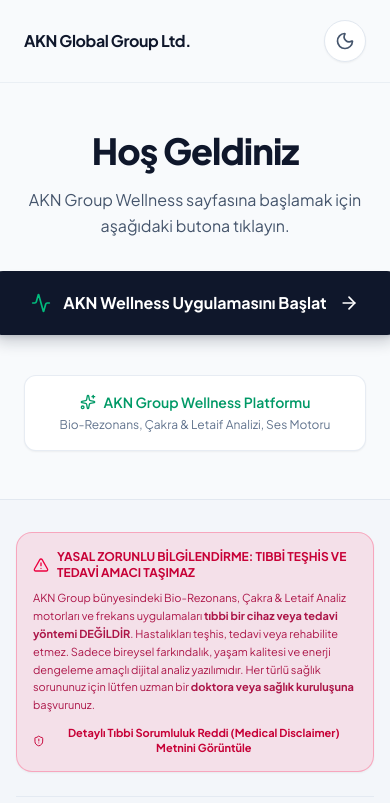
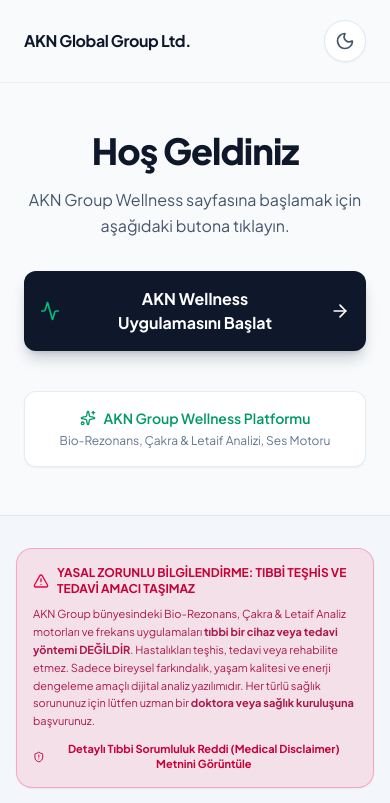
Before and after one commit to pskabdulkadir/akngroupwellness, a React (Vite) app: page / in a window 390 px wide. Shown: the top 803 px of the page. Built offline with nearby package versions, Linux system fonts and the light colour scheme; what @fingerprintjs/fingerprintjs would draw is missing.

Commit message:
Fix: Veritabanı şeması ve deployment güncellemeleri

```diff
--- a/src/App.tsx
+++ b/src/App.tsx
@@ -168,19 +168,19 @@ export default function App() {
             </p>
 
             {/* Ortadaki Tek Ana Buton */}
-            <div className="flex items-center gap-4 w-full justify-center">
+            <div className="flex w-full justify-center">
               <button
                 onClick={() => setActiveView('wellness')}
                 type="button"
-                className={`group relative inline-flex items-center justify-center gap-3 px-10 py-5 text-base sm:text-lg font-bold rounded-xl transition-all duration-200 active:scale-98 cursor-pointer select-none whitespace-nowrap shadow-lg ${
+                className={`group relative inline-flex w-full max-w-md min-w-0 items-center justify-center gap-2 px-4 py-4 text-center text-base font-bold rounded-xl transition-all duration-200 active:scale-98 cursor-pointer select-none shadow-lg sm:gap-3 sm:px-8 sm:py-5 sm:text-lg ${
                   isDarkMode
                     ? 'bg-white text-slate-950 hover:bg-slate-100 shadow-white/5'
                     : 'bg-slate-900 text-white hover:bg-slate-800 shadow-slate-900/20'
                 }`}
               >
-                <Activity className="w-5 h-5 text-emerald-500" />
-                <span>AKN Wellness Uygulamasını Başlat</span>
-                <ArrowRight className="w-5 h-5 transition-transform duration-200 group-hover:translate-x-1" />
+                <Activity className="w-5 h-5 shrink-0 text-emerald-500" />
+                <span className="min-w-0 [text-wrap:balance]">AKN Wellness Uygulamasını Başlat</span>
+                <ArrowRight className="w-5 h-5 shrink-0 transition-transform duration-200 group-hover:translate-x-1" />
               </button>
             </div>
 
@@ -351,11 +351,13 @@ export default function App() {
         <div className="flex items-center gap-3">
           <button
             onClick={() => setActiveView('welcome')}
-            className="flex items-center gap-1.5 px-3 py-1 bg-white/10 hover:bg-white/20 rounded-md transition-colors font-medium text-white cursor-pointer"
+            className="flex items-center gap-1.5 px-2 py-1 bg-white/10 hover:bg-white/20 rounded-md transition-colors font-medium text-white cursor-pointer sm:px-3"
             title="Karşılama Ekranına Geri Dön"
+            aria-label="Karşılama Sayfasına Dön"
           >
-            <Home className="w-3.5 h-3.5" />
-            <span>Karşılama Sayfasına Dön</span>
+            <Home className="h-3.5 w-3.5 shrink-0" />
+            <span className="sm:hidden">Ana sayfa</span>
+            <span className="hidden sm:inline">Karşılama Sayfasına Dön</span>
           </button>
           <span className="hidden sm:inline text-slate-400">·</span>
           <span className="hidden sm:inline text-slate-300 font-medium">
@@ -365,7 +367,7 @@ export default function App() {
           </span>
         </div>
 
-        <div className="flex items-center gap-2">
+        <div className="flex shrink-0 items-center gap-1 sm:gap-2">
           {activeView === 'wellness' ? (
             <button
               onClick={() => setActiveView('accounting')}
```
